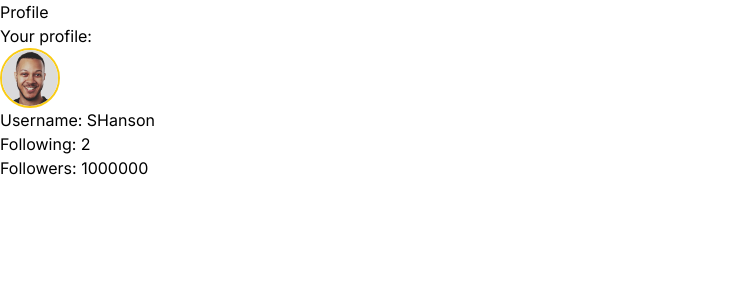
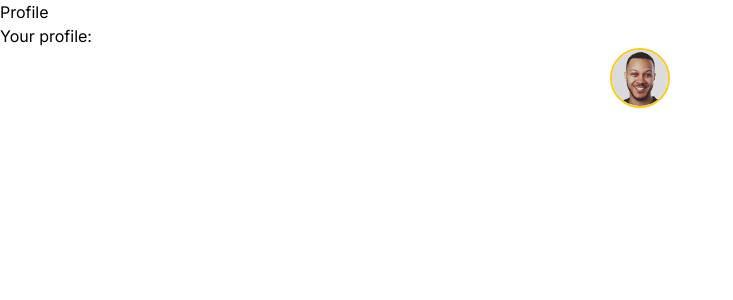
Before and after one commit to stevenahanson/essentialcode, a Next.js app: page / in a window 1280 px wide. Shown: the top 300 px of the page, without its empty margins (0-733 px from the left). Built offline with nearby package versions, Linux system fonts and the light colour scheme.

Commit message:
Move profile pic to center

```diff
--- a/src/app/components/UserProfile.tsx
+++ b/src/app/components/UserProfile.tsx
@@ -20,7 +20,7 @@ export default function UserProfile() {
 
   return (
     <>
-      <div>
+      <div className="flex justify-center">
         <Image
           className="rounded-full border-yellow-400	border-2"
           src={fullProfile.profilePic}
@@ -28,9 +28,6 @@ export default function UserProfile() {
           height={60}
           alt="profile pic"
         />
-        <p>Username: {fullProfile.userName}</p>
-        <p>Following: {fullProfile.following}</p>
-        <p>Followers: {fullProfile.followers}</p>
       </div>
     </>
   );
```
